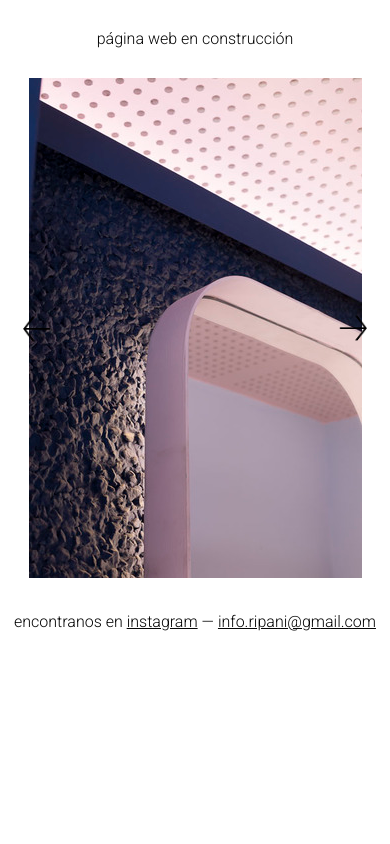
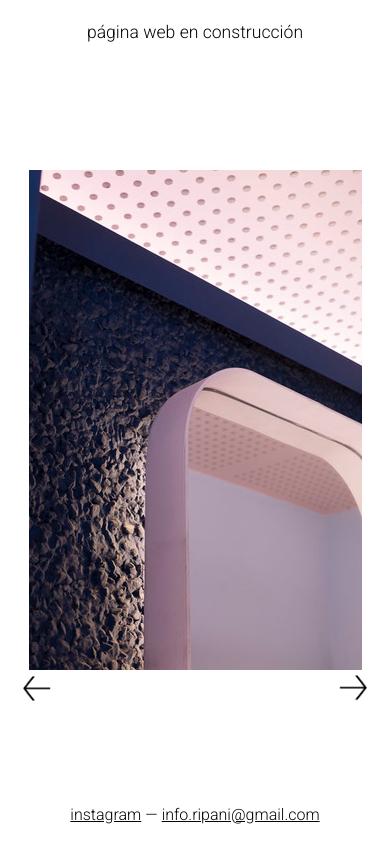
Before and after one commit to fecosos/simple_gallery, a React (Create React App) app: page / in a window 390 px wide. Built offline with nearby package versions, Linux system fonts and the light colour scheme.

Commit message:
Improve styles

```diff
--- a/src/App.js
+++ b/src/App.js
@@ -59,20 +59,29 @@ class Gallery extends React.Component {
 function App() {
   return (
     <div className="App">
-      <header className="App-header">página web en construcción</header>
+      <header className="App-header">
+        <h1>página web en construcción</h1>
+      </header>
       <Gallery />
       <section className="footer">
         <span className="text">encontranos en </span>
         <a
           className="instagram-link a-link"
-          href="//instagram.com"
+          href="https://www.instagram.com/estudio.ripani/"
           rel="noopener noreferrer"
           target="_blank"
         >
           instagram
         </a>
         <span className="slash">—</span>
-        <span className="email-link a-link">info.ripani@gmail.com</span>
+        <a
+          href="mailto:info.ripani@gmail.com"
+          className="email-link a-link"
+          rel="noopener noreferrer"
+          target="_blank"
+        >
+          info.ripani@gmail.com
+        </a>
       </section>
     </div>
   );
--- a/src/App.scss
+++ b/src/App.scss
@@ -2,7 +2,15 @@
   display: flex;
   flex-direction: column;
   align-items: center;
-  padding: 30px 10px;
+  padding: 30px 0px;
+  width: 100%;
+  font-size: 0.85rem;
+}
+
+header h1 {
+  font-weight: 200;
+  font-size: 1.1rem;
+  margin-bottom: 10px;
 }
 
 .Gallery {
@@ -62,3 +70,26 @@
   .email-link {
   }
 }
+
+@media (max-width: 650px) {
+  .Gallery .button {
+    top: initial;
+    bottom: -20px;
+  }
+  .footer {
+    position: absolute;
+    left: 0;
+    right: 0;
+    bottom: 20px;
+    text-align: center;
+    font-size: 1rem;
+
+    .text {
+      display: none;
+    }
+  }
+  header {
+    position: absolute;
+    top: 10px;
+  }
+}
--- a/src/index.scss
+++ b/src/index.scss
@@ -1,3 +1,11 @@
+html,
+body {
+  height: 100%;
+  width: 100%;
+}
+* {
+  box-sizing: border-box;
+}
 body {
   margin: 0;
   padding: 0;
@@ -5,3 +13,10 @@ body {
   font-weight: 200;
   color: #060606;
 }
+
+#root {
+  height: 100%;
+  display: flex;
+  align-items: center;
+  justify-content: center;
+}
```
